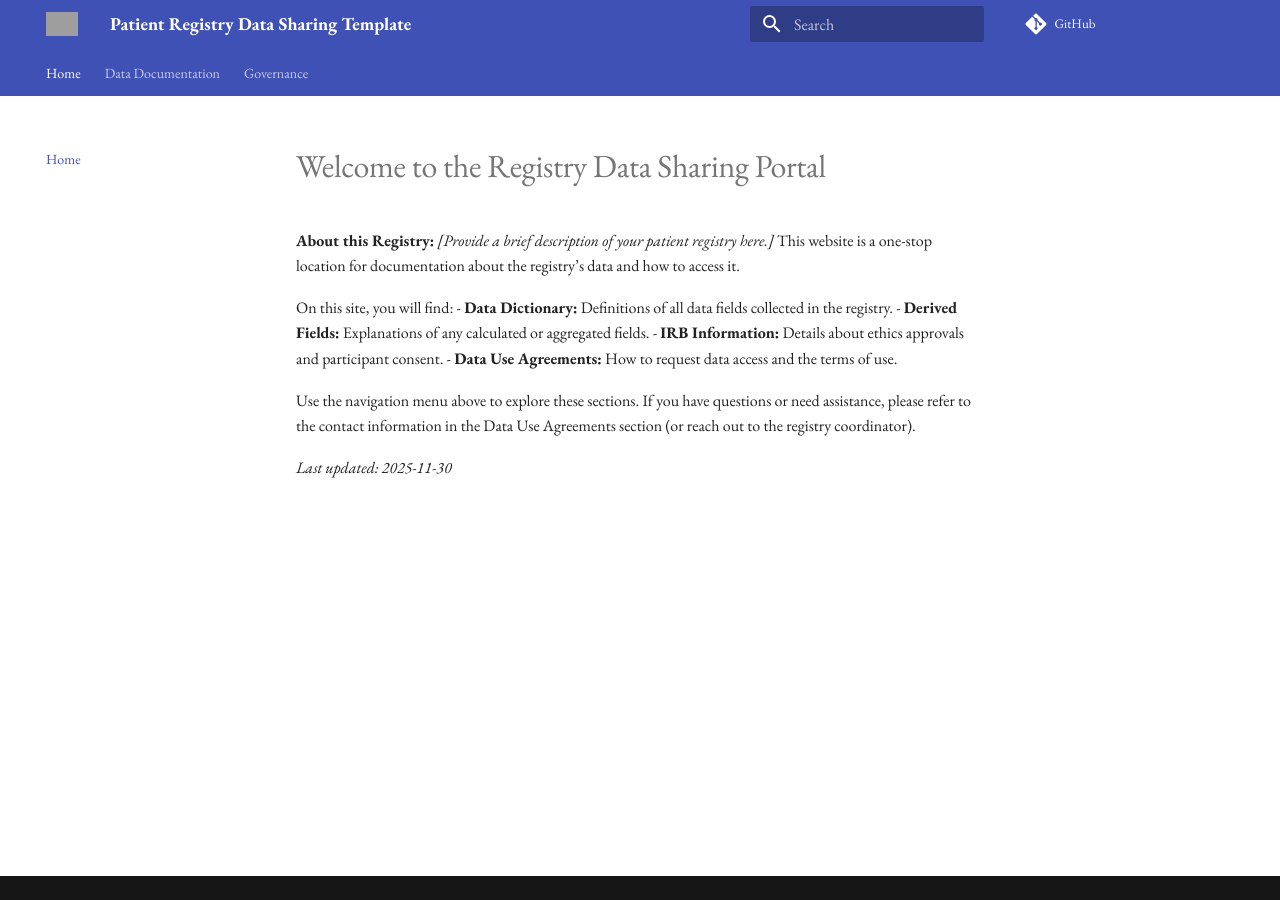
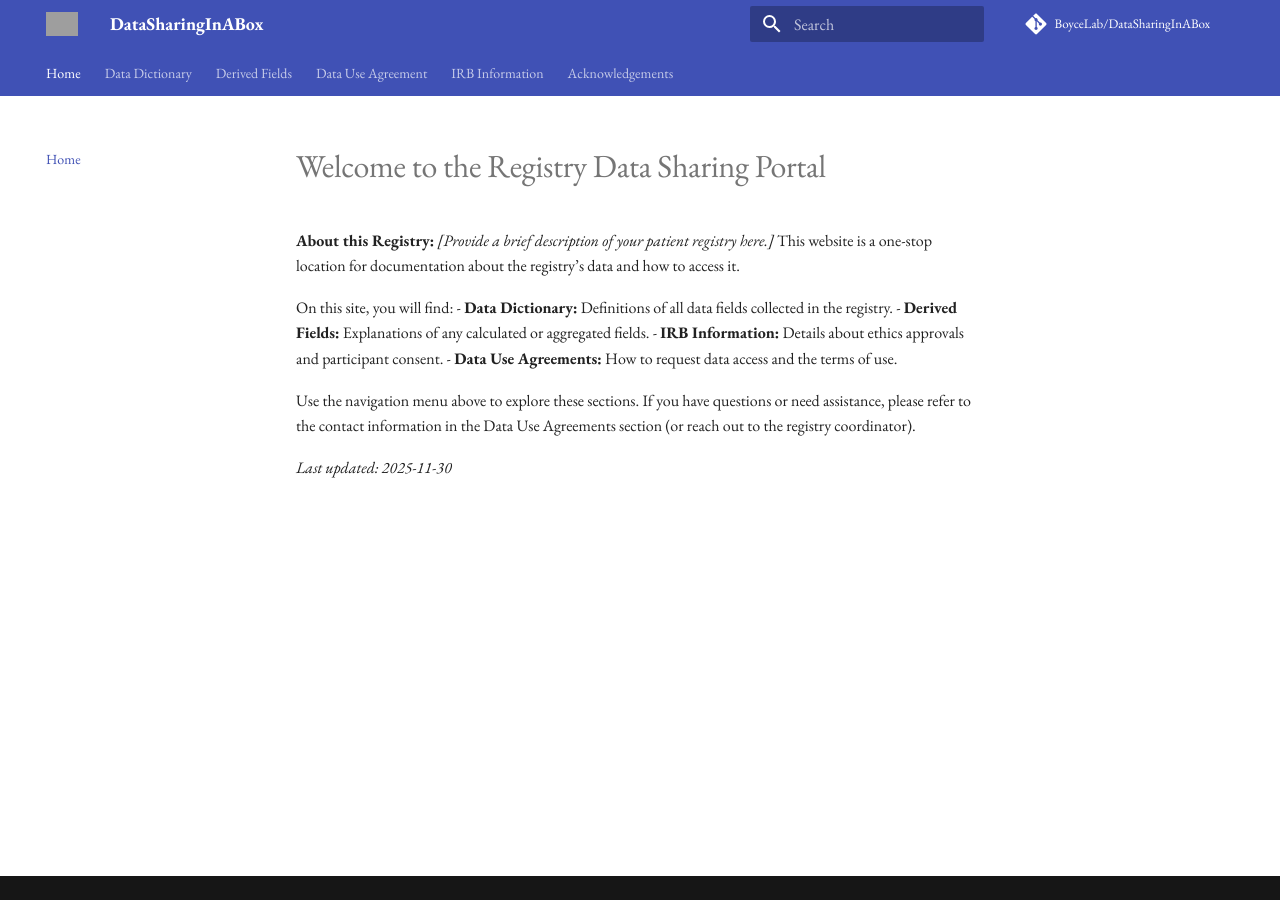
Before and after one commit to BoyceLab/DataSharingInABox, an MkDocs documentation site: the page built from docs/index.md, in a window 1280 px wide. Built offline with MkDocs 1.6.1 and Material for MkDocs 9.7.7, drawn with Linux system fonts in a browser that asks for light colours; comment, search, counter and statistics services are not loaded; grey boxes are pictures that could not be loaded.

Commit message:
Update mkdocs.yml configuration and paths

```diff
--- a/mkdocs.yml
+++ b/mkdocs.yml
@@ -1,30 +1,32 @@
 # mkdocs.yml - Configuration for your MkDocs site
-site_name: "Patient Registry Data Sharing Template"   # <-- Change this to your Registry's name
-site_url: "https://boycelab.github.io/DataSharingInABox/" # (Optional) URL where the site will be hosted (e.g., GitHub Pages link)
-repo_url: "https://github.com/BoyceLab/DataSharingInABox"                    # (Optional) link to the source repository if you want it visible on site
+site_name: DataSharingInABox
+site_url: https://boycelab.github.io/DataSharingInABox/
+repo_url: https://github.com/BoyceLab/DataSharingInABox
+repo_name: BoyceLab/DataSharingInABox
+
 theme:
   name: material
-  logo: assets/images/logo.png          # Path to logo image (put your logo in docs/assets/images/)
-  favicon: assets/images/logo.png       # Path to favicon (uses same image here)
+  logo: assets/img/logo.png  # Replace with your logo path
+  favicon: assets/img/logo.png  # Replace with your favicon path
   font:
-    text: "EB Garamond"                 # Font for regular text (can change or remove for default font)
+    text: EB Garamond
   palette:
-    scheme: default                     # Color scheme (default is the standard Material theme colors)
+    scheme: default
   features:
-    - navigation.tabs                  # Top navigation as tabs
-    - navigation.top                   # Keep navigation at top of page
-    - search.suggest                   # Show search suggestions as you type
-    - search.highlight                 # Highlight search terms in results
-    - content.code.copy                # Add a "copy" button to code blocks
+    - navigation.tabs
+    - navigation.top
+    - search.suggest
+    - search.highlight
+    - content.code.copy
+
 nav:
   - Home: index.md
-  - Data Documentation:
-      - "Data Dictionary": data-dictionary.md
-      - "Derived Fields": derived-fields.md
-  - Governance:
-      - "IRB Information": irb.md
-      - "Data Use Agreements": dua.md
-# (You can add more nav items or groups as needed, following this structure.)
+  - Data Dictionary: data-dictionary.md
+  - Derived Fields: derived-fields.md
+  - Data Use Agreement: dua.md
+  - IRB Information: irb.md
+  - Acknowledgements: acknowledgements.md
+
 markdown_extensions:
   - meta
   - admonition
@@ -46,9 +48,12 @@ markdown_extensions:
   - pymdownx.emoji:
       emoji_index: !!python/name:material.extensions.emoji.twemoji
       emoji_generator: !!python/name:material.extensions.emoji.to_svg
+
 plugins:
-  - search    # default search plugin (lunr.js) for full-text search
+  - search
+
 extra:
-  generator: false   # hides the "Generated by MkDocs" footer (optional)
+  generator: false
+
 extra_css:
-  - assets/css/custom.css   # include custom CSS file if you add one
+  - assets/css/custom.css
```
